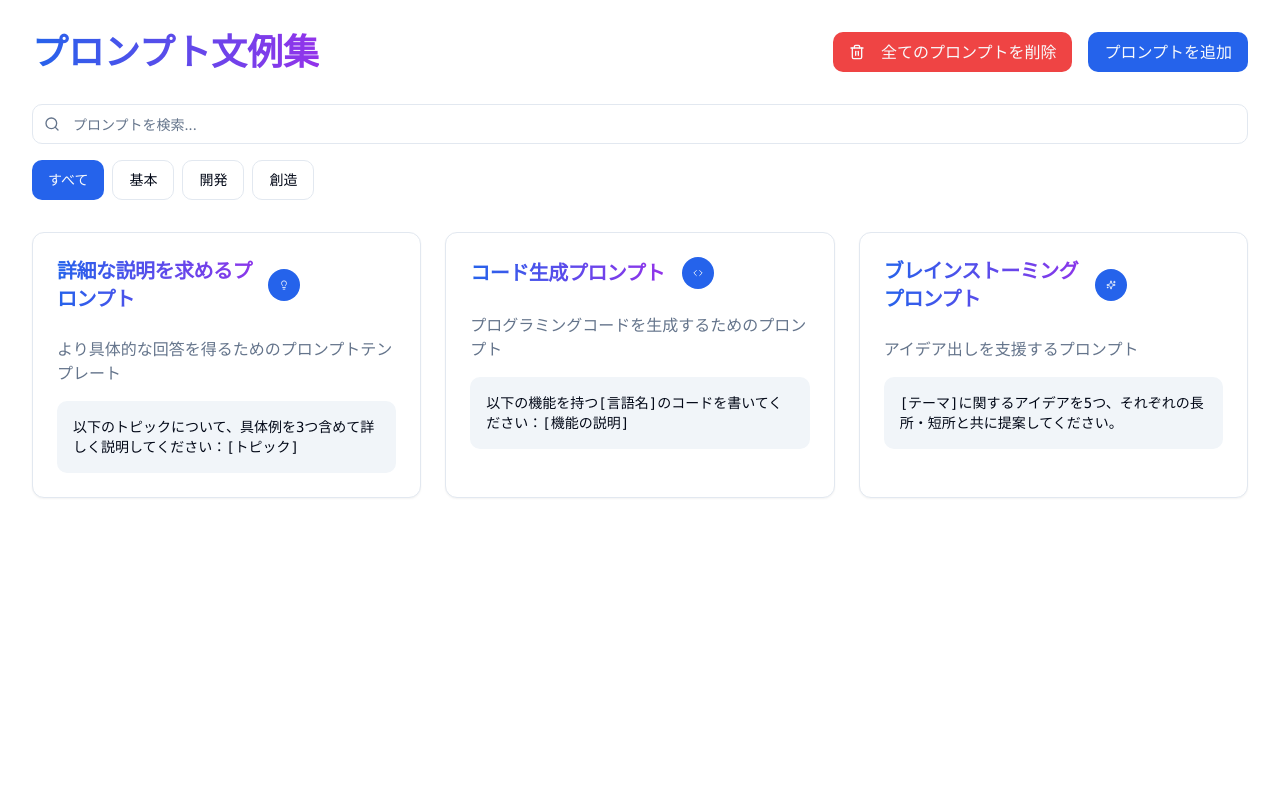
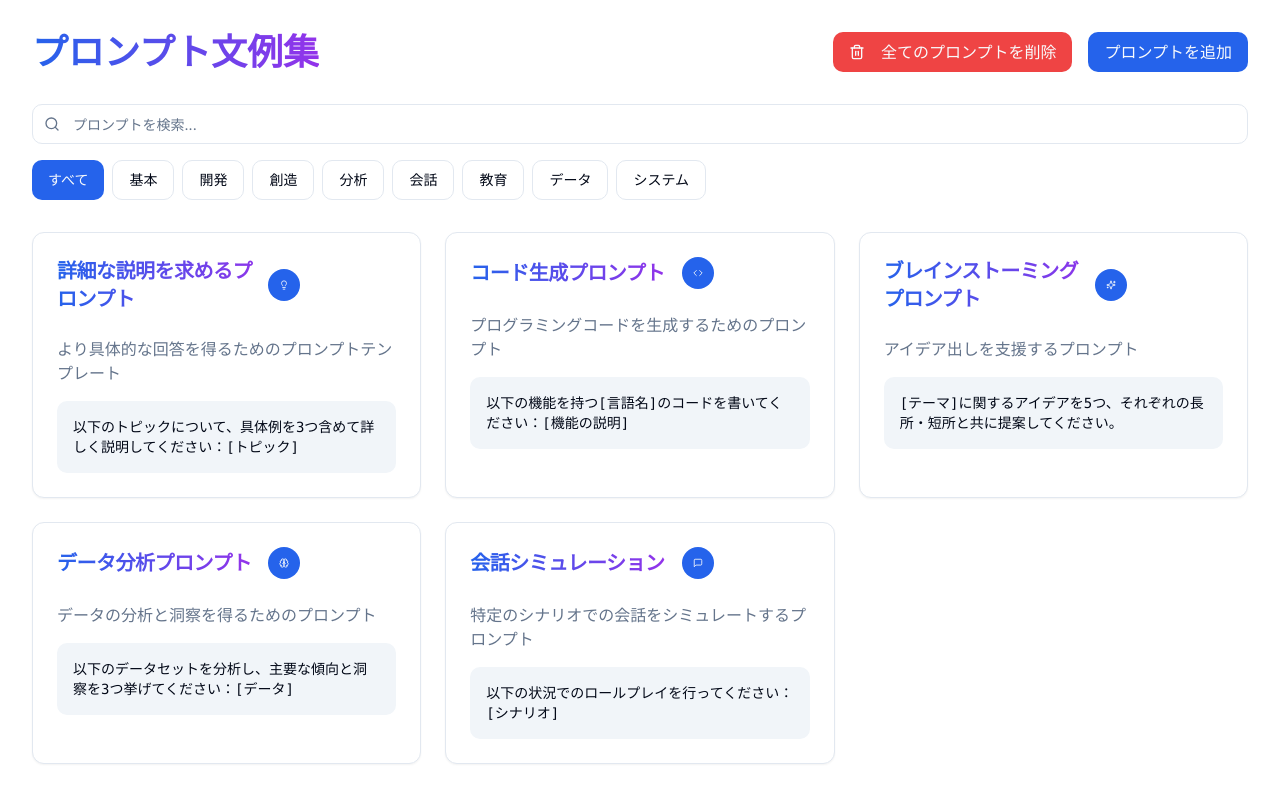
Before and after one commit to halc8312/lingo-bloom, a React (Vite) app: page / in a window 1280 px wide. Built offline with nearby package versions, Linux system fonts and the light colour scheme.

Commit message:
Add support for more genres
Increased the number of genres for sorting in the application, enhancing the flexibility for users to interact with various genres while sending prompts and conversing with the LLM.
[skip gpt_engineer]

```diff
--- a/src/components/PromptCard.tsx
+++ b/src/components/PromptCard.tsx
@@ -2,7 +2,17 @@ import { Card, CardHeader, CardTitle, CardContent } from "@/components/ui/card";
 import { Badge } from "@/components/ui/badge";
 import { Button } from "@/components/ui/button";
 import { Checkbox } from "@/components/ui/checkbox";
-import { Trash2, Sparkles, Code, Lightbulb } from "lucide-react";
+import {
+  Trash2,
+  Lightbulb,
+  Code,
+  Sparkles,
+  Brain,
+  MessageSquare,
+  BookOpen,
+  Database,
+  Server
+} from "lucide-react";
 
 interface PromptCardProps {
   id: number;
@@ -17,12 +27,22 @@ interface PromptCardProps {
 
 const getCategoryIcon = (category: string) => {
   switch (category) {
+    case "基本":
+      return <Lightbulb className="h-4 w-4" />;
+    case "開発":
+      return <Code className="h-4 w-4" />;
     case "創造":
       return <Sparkles className="h-4 w-4" />;
-    case "開発":
-      return <Code className="h-4 w-4" />;
-    case "基本":
-      return <Lightbulb className="h-4 w-4" />;
+    case "分析":
+      return <Brain className="h-4 w-4" />;
+    case "会話":
+      return <MessageSquare className="h-4 w-4" />;
+    case "教育":
+      return <BookOpen className="h-4 w-4" />;
+    case "データ":
+      return <Database className="h-4 w-4" />;
+    case "システム":
+      return <Server className="h-4 w-4" />;
     default:
       return <Lightbulb className="h-4 w-4" />;
   }
--- a/src/pages/Index.tsx
+++ b/src/pages/Index.tsx
@@ -5,7 +5,16 @@ import Header from "@/components/Header";
 import PromptGrid from "@/components/PromptGrid";
 import SearchAndFilter from "@/components/SearchAndFilter";
 
-const CATEGORIES = ["基本", "開発", "創造"];
+const CATEGORIES = [
+  "基本",
+  "開発",
+  "創造",
+  "分析",
+  "会話",
+  "教育",
+  "データ",
+  "システム"
+];
 
 interface Prompt {
   id: number;
@@ -42,7 +51,22 @@ const Index = () => {
       category: "創造",
       prompt: "[テーマ]に関するアイデアを5つ、それぞれの長所・短所と共に提案してください。",
     },
+    {
+      id: 4,
+      title: "データ分析プロンプト",
+      description: "データの分析と洞察を得るためのプロンプト",
+      category: "分析",
+      prompt: "以下のデータセットを分析し、主要な傾向と洞察を3つ挙げてください：[データ]",
+    },
+    {
+      id: 5,
+      title: "会話シミュレーション",
+      description: "特定のシナリオでの会話をシミュレートするプロンプト",
+      category: "会話",
+      prompt: "以下の状況でのロールプレイを行ってください：[シナリオ]",
+    },
   ]);
+
   const { toast } = useToast();
 
   const filteredPrompts = prompts.filter((prompt) => {
```
